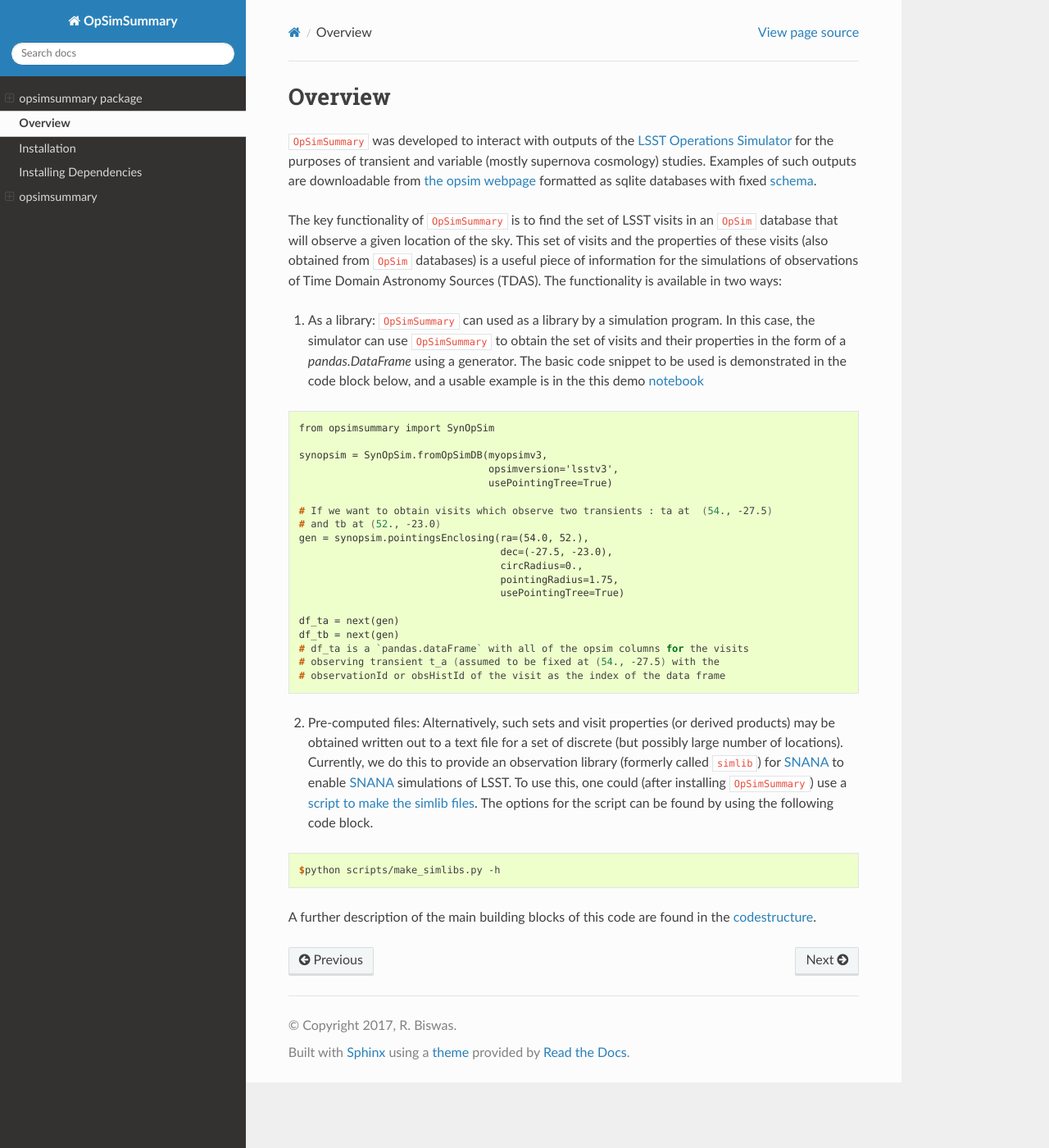
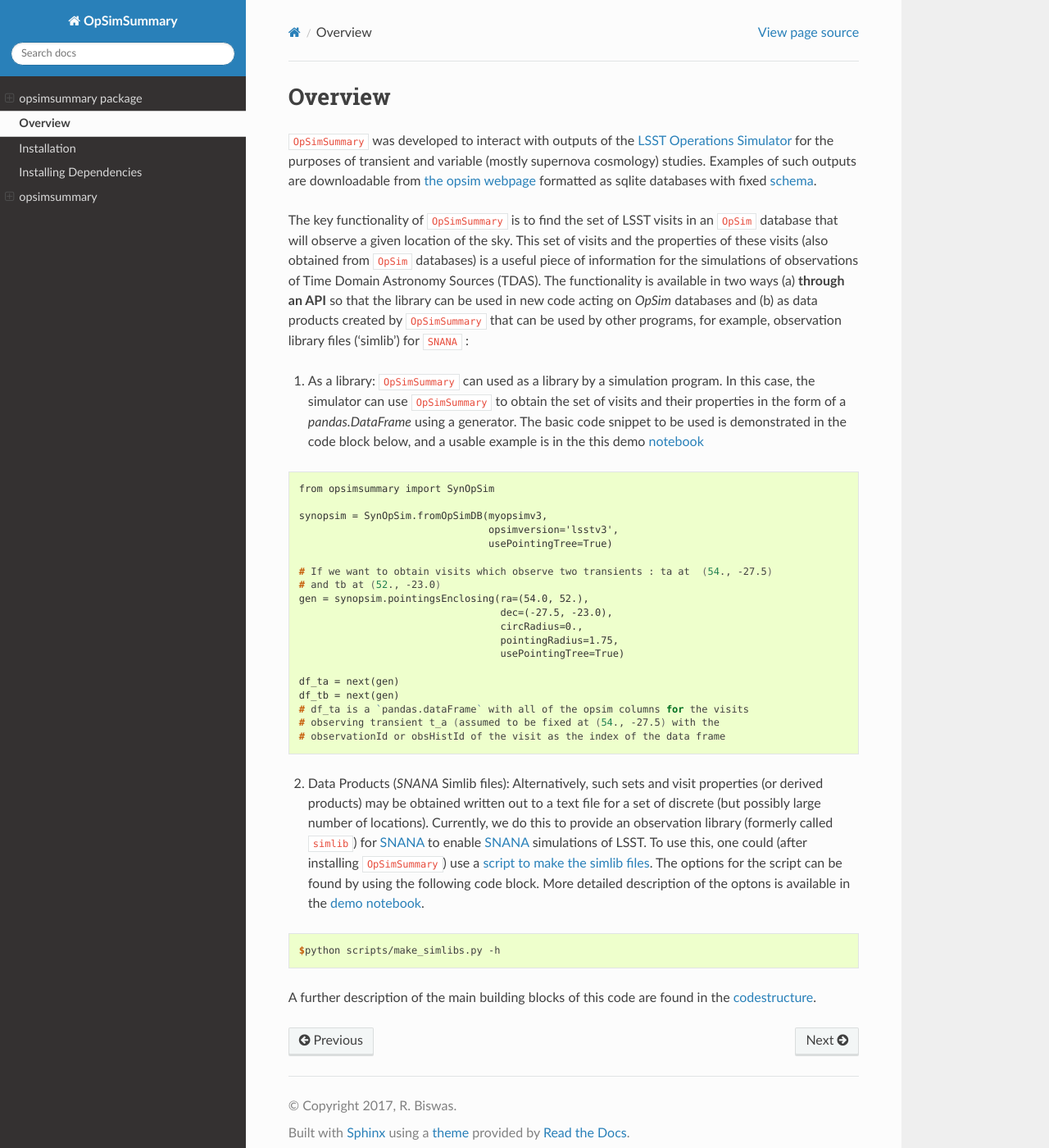
Before and after one commit to LSSTDESC/OpSimSummary, a Sphinx documentation site: the page built from docs/source/overview.rst, in a window 1280 px wide and 1400 px high. Shown: the whole window at 82% size. Built offline with Sphinx 7.4.7 and the Read the Docs theme 2.0.0, drawn with Linux system fonts in a browser that asks for light colours; pages that are not in the unit, such as notebooks, are missing from menus.

```diff
--- a/docs/source/overview.rst
+++ b/docs/source/overview.rst
@@ -9,7 +9,7 @@
 .. _`LSST Operations Simulator`: https://www.lsst.org/scientists/simulations/opsim
 
 
-The key functionality of ``OpSimSummary`` is to find the set of LSST visits in an ``OpSim`` database that will observe a given location of the sky. This set of visits and the properties of these visits (also obtained from ``OpSim`` databases) is a useful piece of information for the simulations of observations of Time Domain Astronomy Sources (TDAS). The functionality is available in two ways:
+The key functionality of ``OpSimSummary`` is to find the set of LSST visits in an ``OpSim`` database that will observe a given location of the sky. This set of visits and the properties of these visits (also obtained from ``OpSim`` databases) is a useful piece of information for the simulations of observations of Time Domain Astronomy Sources (TDAS). The functionality is available in two ways (a) **through an API** so that the library can be used in new code acting on `OpSim` databases and (b) as data products created by ``OpSimSummary`` that can be used by other programs, for example, observation library files ('simlib') for ``SNANA`` :
 
 1. As a library: ``OpSimSummary`` can used as a library by a simulation program. In this case, the simulator can use ``OpSimSummary`` to obtain the set of visits and their properties in the form of a `pandas.DataFrame` using a generator.  The basic code snippet to be used is demonstrated in the code block below, and a usable example is in the this demo notebook_
 
@@ -37,11 +37,12 @@
     # observing transient t_a (assumed to be fixed at (54., -27.5) with the
     # observationId or obsHistId of the visit as the index of the data frame
 
-2. Pre-computed files: Alternatively, such sets and visit properties (or derived products) may be obtained written out to a text file for a set of discrete (but possibly large number of locations). Currently, we do this to provide an observation library (formerly called ``simlib``) for  SNANA_  to enable SNANA_ simulations of LSST. To use this, one could (after installing ``OpSimSummary``) use a `script to make the simlib files`_. The options for the script can be found by using the following code block.
+2. Data Products (`SNANA` Simlib files): Alternatively, such sets and visit properties (or derived products) may be obtained written out to a text file for a set of discrete (but possibly large number of locations). Currently, we do this to provide an observation library (formerly called ``simlib``) for  SNANA_  to enable SNANA_ simulations of LSST. To use this, one could (after installing ``OpSimSummary``) use a `script to make the simlib files`_. The options for the script can be found by using the following code block. More detailed description of the optons is available in the `demo notebook`_.
 
 
 .. _SNANA: http://snana.uchicago.edu
 .. _`script to make the simlib files`: https://github.com/lsstdesc/OpSimSummary/blob/master/scripts/make_simlibs.py
+.. _`demo notebook`: https://github.com/LSSTDESC/OpSimSummary/blob/master/example/Demo_make_simlibs.ipynb
 
 .. code-block:: console
 
```
Also changed, not shown: README.md (+3 -3 lines), 1 other file.
